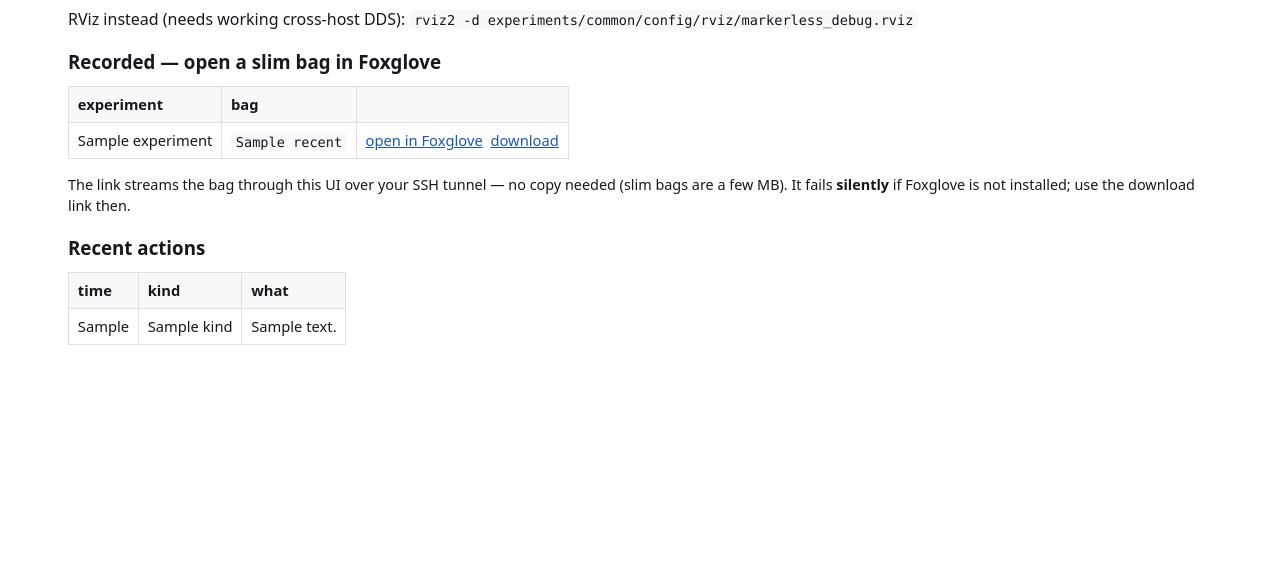
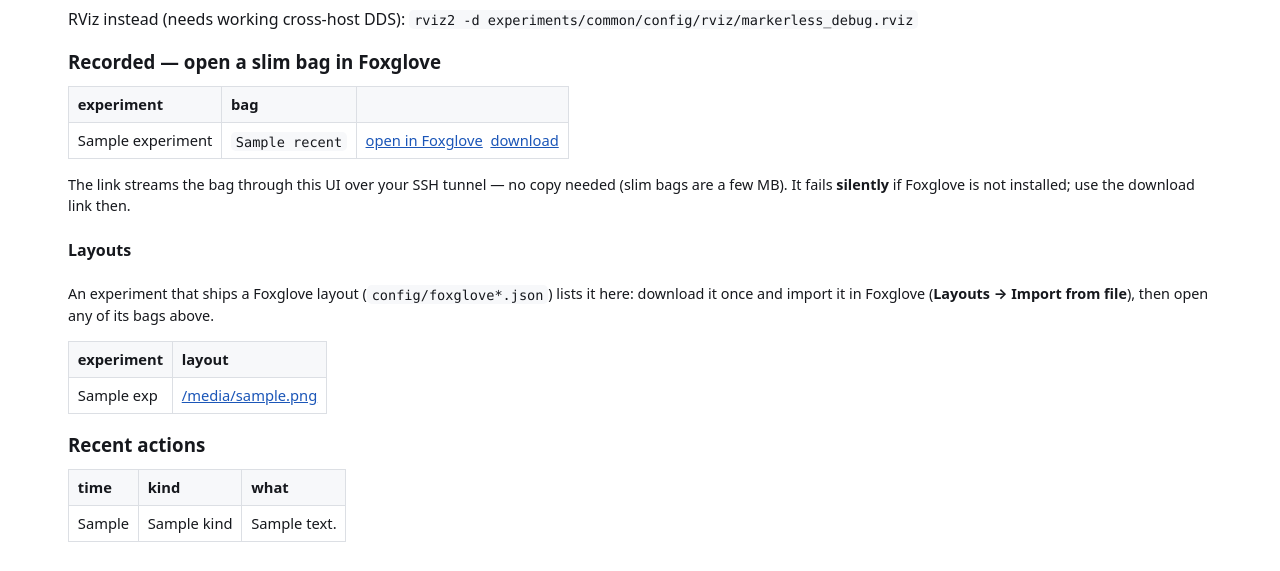
Before and after one commit to Lorite/robofacts, a Flask app: template declarative_robot_trials/ui/templates/viewers.html in a window 1280 px wide. Shown: the part 466-1037 px from the top of the page. Before the commit the page ends 811 px from the top, so only its background shows below. Run offline with Flask 3, Linux system fonts and the light colour scheme; the template is opened without the code that fills it: most values are stand-ins (such as "Sample title", 1, 10 or a date in 2020); parts of the project's set-up code (start-up, migrations or seed data) failed here and were passed over; some libraries are stand-ins or nearby versions.

Commit message:
feat(ui): the Viewers page lists each experiment's Foxglove layout (config/foxglove*.json) with a download for Layouts -> Import
A foxglove:// link cannot carry a layout, so the page offers the file once, next
to the bags of its experiment, behind the same auth as the rest. Test: the
listing, the route, the name convention, the 404 and the 401.

Co-Authored-By: Claude Fable 5.1 <noreply@anthropic.com>

```diff
--- a/declarative_robot_trials/ui/app.py
+++ b/declarative_robot_trials/ui/app.py
@@ -486,6 +486,20 @@ def discover_campaigns(experiments_root: Path) -> Dict[str, List[Path]]:
     out: Dict[str, List[Path]] = {}
     for path in sorted(experiments_root.glob("*/campaigns/*.yaml")):
         out.setdefault(path.parents[1].name, []).append(path)
+    return out
+
+
+def foxglove_layouts(root: Path) -> Dict[str, List[Path]]:
+    """The Foxglove layouts each experiment ships: ``experiments/<exp>/config/foxglove*.json``.
+
+    A convention, not a schema: any JSON exported from Foxglove (Layouts -> Export)
+    whose name starts with ``foxglove`` (case does not matter) is listed on the Viewers
+    page for its experiment.
+    """
+    out: Dict[str, List[Path]] = {}
+    for f in sorted(root.glob("*/config/*.json")):
+        if f.name.lower().startswith("foxglove"):
+            out.setdefault(f.parents[1].name, []).append(f)
     return out
 
 
@@ -1075,8 +1089,22 @@ def create_app(experiments_root: Optional[Path] = None,
                         "name": bag.name,
                         "link": foxglove_link(base, slim_root.parent.name, bag.name),
                     })
-        return render_template("viewers.html", recent=recent, base_url=base,
+        # Per-experiment Foxglove layouts (experiments/<exp>/config/foxglove*.json): a
+        # foxglove:// link cannot carry a layout, so the page offers the file to import
+        # once (Layouts -> Import), next to the bags of its experiment.
+        layouts = {exp: [f.name for f in files] for exp, files in foxglove_layouts(root).items()}
+        return render_template("viewers.html", recent=recent, base_url=base, layouts=layouts,
                                journal=journal.snapshot())
+
+    @app.route("/layout/<experiment>/<path:name>")
+    @requires_auth
+    def layout_file(experiment: str, name: str):
+        """A per-experiment Foxglove layout, as a download for Layouts -> Import."""
+        root = app.config["EXPERIMENTS_ROOT"]
+        for f in foxglove_layouts(root).get(experiment, []):
+            if f.name == name:
+                return send_file(f, mimetype="application/json", as_attachment=True, download_name=f.name)
+        return {"error": f"no Foxglove layout named {name!r} in {experiment}"}, 404
 
     @app.route("/healthz")
     def healthz():
--- a/declarative_robot_trials/ui/templates/viewers.html
+++ b/declarative_robot_trials/ui/templates/viewers.html
@@ -28,4 +28,14 @@ that makes cross-host DDS unreliable. The bridge is read-only: a browser cannot
 {% else %}
 <p>No slim bags yet. They are produced automatically after each recording.</p>
 {% endif %}
+{% if layouts %}
+<h4>Layouts</h4>
+<p style="font-size:.9rem">An experiment that ships a Foxglove layout (<code>config/foxglove*.json</code>) lists it here:
+download it once and import it in Foxglove (<b>Layouts → Import from file</b>), then open any of its bags above.</p>
+<table><tr><th>experiment</th><th>layout</th></tr>
+{% for exp, files in layouts.items() %}{% for f in files %}
+<tr><td>{{ exp }}</td><td><a href="{{ base_url }}/layout/{{ exp }}/{{ f }}">{{ f }}</a></td></tr>
+{% endfor %}{% endfor %}
+</table>
+{% endif %}
 {% endblock %}
```
Also changed, not shown: test/test_experiments_ui.py (+15 -0 lines).
